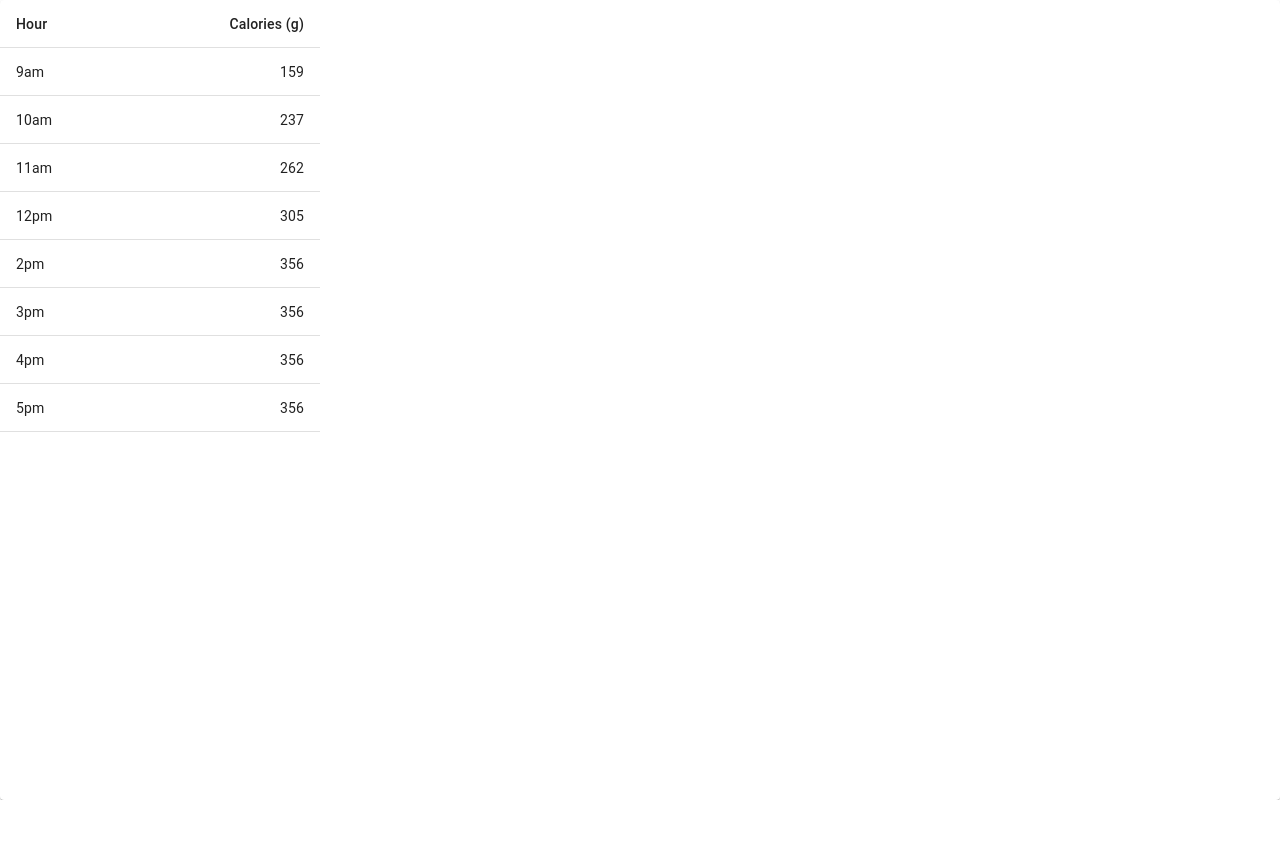
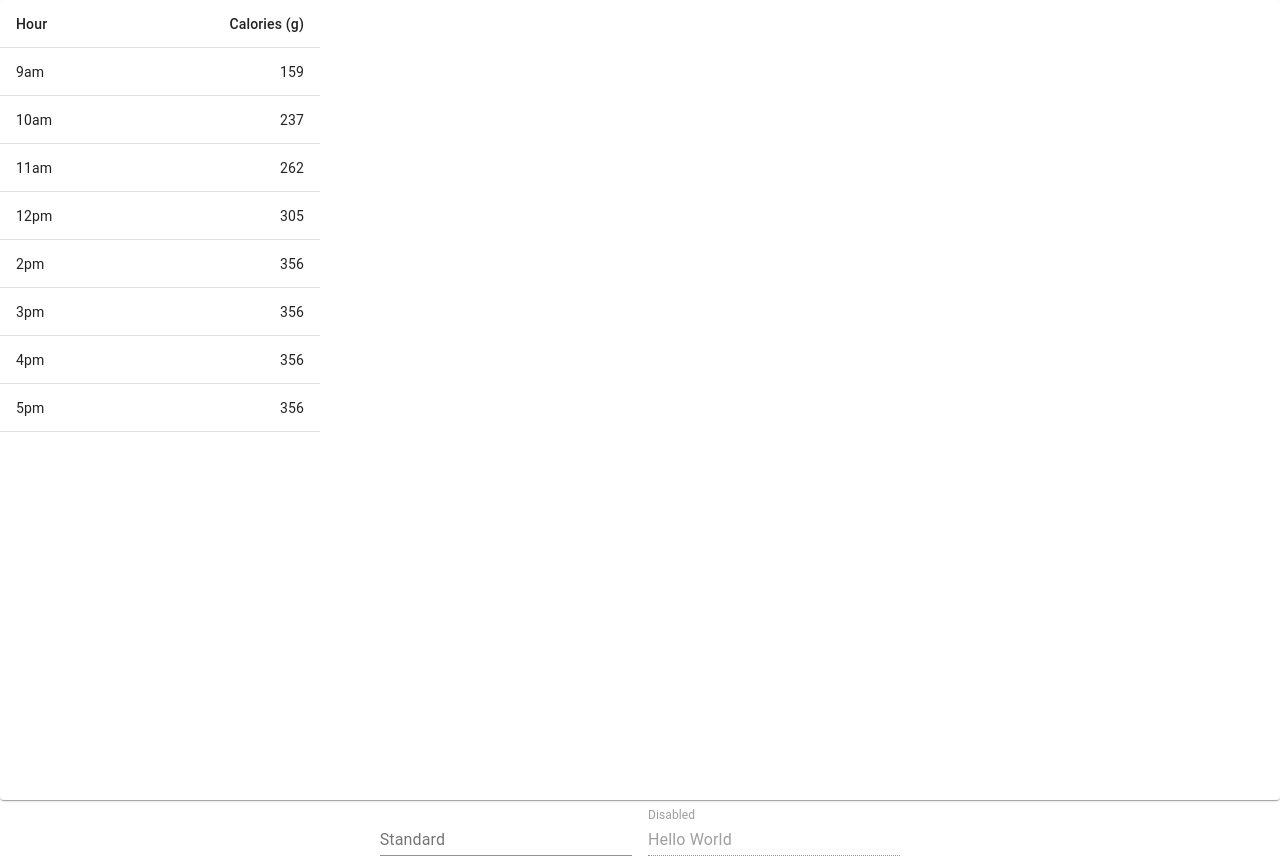
Before and after one commit to Haplescent/react-cal, a React (Create React App) app: page / in a window 1280 px wide. Before the commit the page ends 800 px from the top, so only its background shows below. Built offline with nearby package versions, Linux system fonts and the light colour scheme.

Commit message:
added textfield

```diff
--- a/src/App.js
+++ b/src/App.js
@@ -3,13 +3,16 @@ import logo from './logo.svg';
 import './App.css';
 import './components/Grid.js';
 import CenteredGrid from './components/Grid.js';
-import './components/Table.js';
 import ReactVirtualizedTable from './components/Table.js';
+import BasicTextFields from './components/Textfield.js';
+
+
 
 function App() {
   return (
     <div className="App">
       {ReactVirtualizedTable()}
+      {BasicTextFields()}
     </div>
   );
 }
--- /dev/null
+++ b/src/components/Textfield.js
@@ -0,0 +1,23 @@
+import React from 'react';
+import { makeStyles } from '@material-ui/core/styles';
+import TextField from '@material-ui/core/TextField';
+
+const useStyles = makeStyles((theme) => ({
+  root: {
+    '& > *': {
+      margin: theme.spacing(1),
+      width: '25ch',
+    },
+  },
+}));
+
+export default function BasicTextFields() {
+  const classes = useStyles();
+
+  return (
+    <form className={classes.root} noValidate autoComplete="off">
+      <TextField id="standard-basic" label="Standard" />
+      <TextField disabled id="standard-disabled" label="Disabled" defaultValue="Hello World" />
+    </form>
+  );
+}
```
